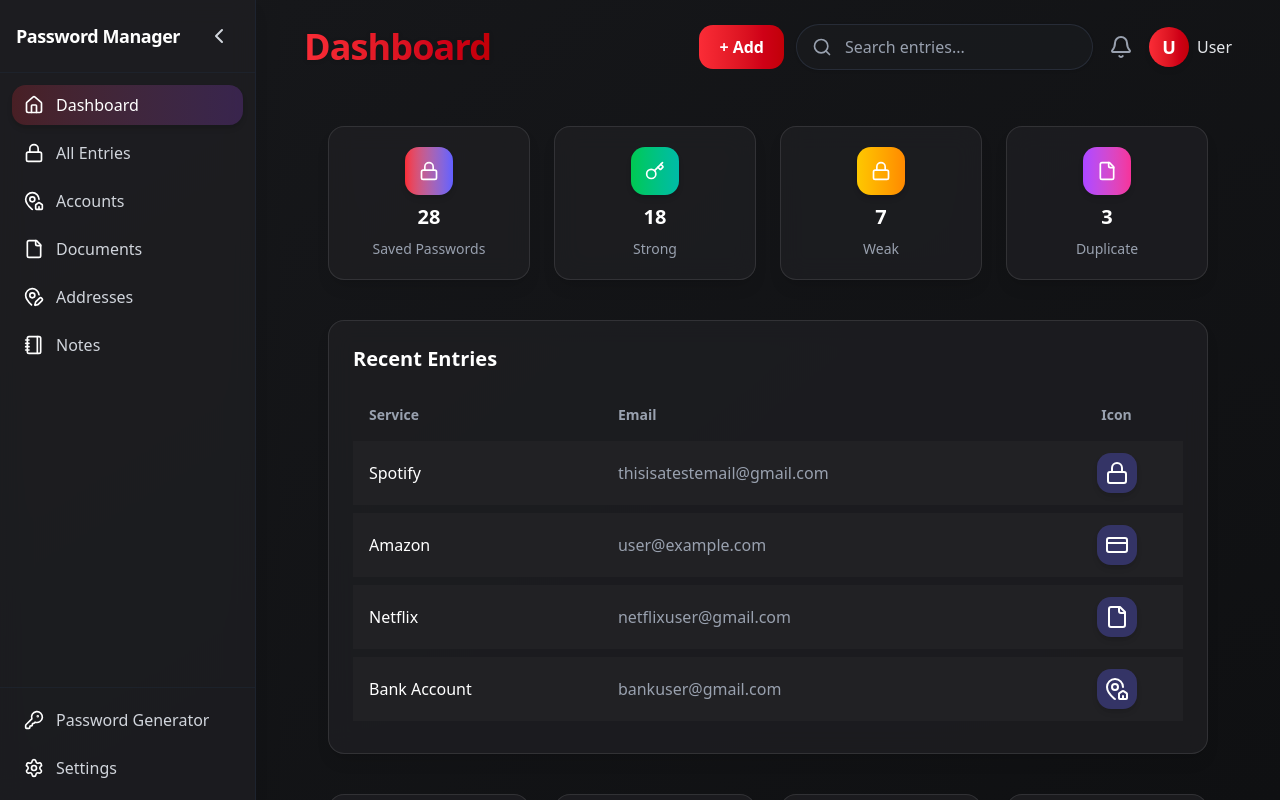
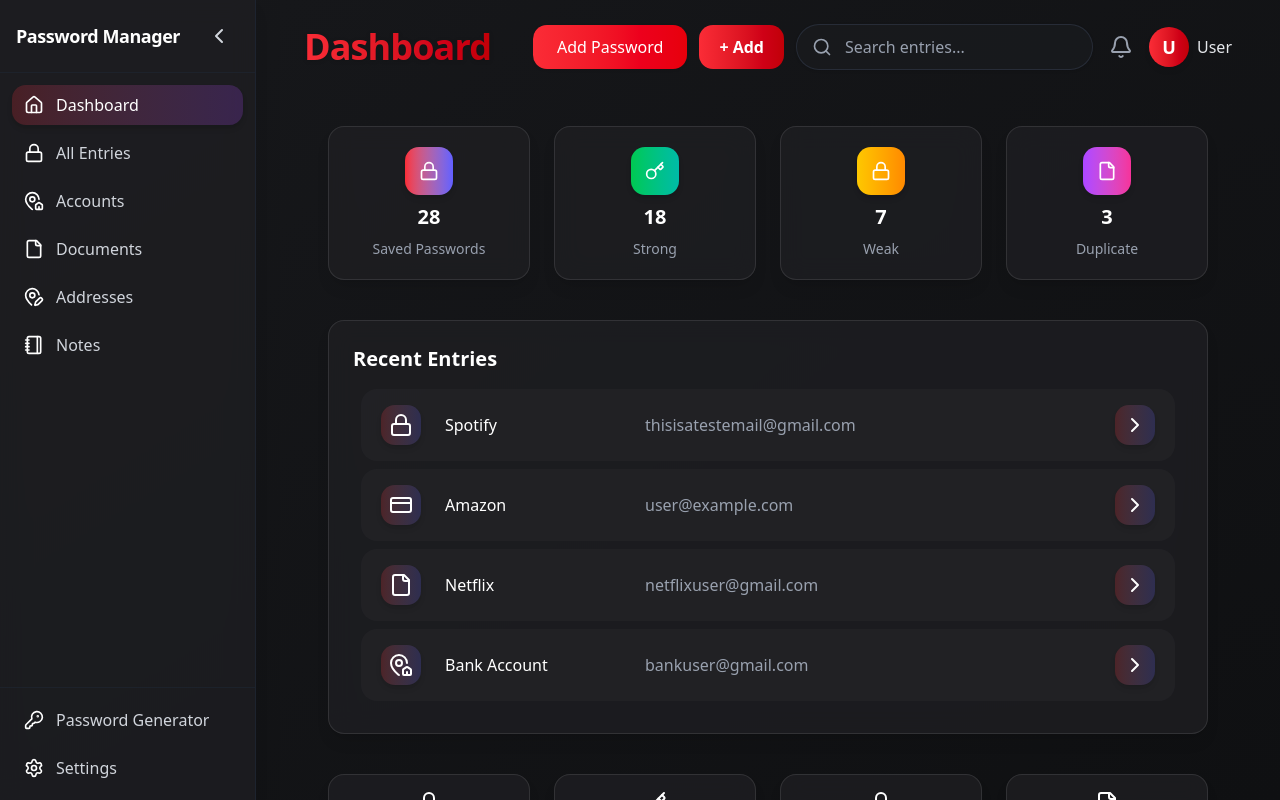
Before and after one commit to untitledsolomon/passwordmanager, a React (Vite) app: page / in a window 1280 px wide. Built offline with nearby package versions, Linux system fonts and the light colour scheme.

Commit message:
Update All Entries page layout and Recent entries layout

```diff
--- a/src/components/AppSidebar.tsx
+++ b/src/components/AppSidebar.tsx
@@ -57,7 +57,7 @@ export default function Sidebar() {
         <div className="p-4 font-bold flex justify-between items-center border-b border-gray-800/50 text-white">
           {open && <span className="text-lg tracking-tight">Password Manager</span>}
           <button
-            className="text-gray-300 p-2 rounded-lg hover:bg-gray-700/40 transition"
+            className="text-gray-300 p-2 rounded-lg hover:bg-gray-700/40 transition cursor-pointer"
             onClick={() => setOpen(!open)}
           >
             {open ? <ChevronLeft /> : <ChevronRight />}
@@ -124,7 +124,7 @@ export default function Sidebar() {
       {!open && hoveredItem &&
         createPortal(
           <div
-            className="bg-[#1E1F22]/80 backdrop-blur-md text-white text-sm rounded-xl px-3 py-1 shadow-lg z-50 pointer-events-none transition-opacity opacity-100 border border-white/10"
+            className="bg-[#2C2D34] backdrop-blur-md text-white text-sm rounded-lg px-3 py-1 shadow-lg z-50 pointer-events-none transition-opacity opacity-100 border border-white/10"
             style={{
               position: "fixed",
               top: hoveredItem.top,
--- a/src/components/PageLayout.tsx
+++ b/src/components/PageLayout.tsx
@@ -1,5 +1,6 @@
 // src/components/PageLayout.tsx
 import { Bell, Search } from "lucide-react";
+import { usePassowrds } from "./PasswordManager";
 
 interface PageLayoutProps {
   title: string;
@@ -7,6 +8,17 @@ interface PageLayoutProps {
 }
 
 export function PageLayout({ title, children }: PageLayoutProps) {
+  const {addPassword} = usePassowrds();
+
+  const newEntry = {
+      id: Date.now(),
+      name: "example.com",
+      email: "examplepassword@gmail.com",
+      password: "thisIsAnExamplePassword",
+      notes: "this is an example note for an example password",
+      icon: "lock"
+  };
+
   return (
     <div className="flex flex-col h-full space-y-8 bg-gradient-to-br from-[#16171A] to-[#0F1012] text-white overflow-auto no-scrollbar">
 
@@ -17,6 +29,12 @@ export function PageLayout({ title, children }: PageLayoutProps) {
         </h1>
 
         <div className="flex gap-3 items-center w-full md:w-auto">
+          <button
+            onClick={() => addPassword(newEntry)}
+            className="px-6 py-2.5 bg-gradient-to-r from-red-500 to-red-600 text-white rounded-xl font-medium shadow-sm hover:from-red-600 hover:to-red-700 transition cursor-pointer"
+          >
+            Add Password
+          </button>
           <button className="bg-gradient-to-r from-red-500 to-red-700 px-5 py-2.5 rounded-xl
                              hover:shadow-lg hover:shadow-red-600/30 transition
                              font-semibold text-white text-sm md:text-base transform hover:scale-105">
--- a/src/pages/AllEntries.tsx
+++ b/src/pages/AllEntries.tsx
@@ -1,16 +1,16 @@
 import { PageLayout } from "../components/PageLayout";
-import { Lock, Eye, EyeOff, Clipboard, SquareArrowOutUpRight, type LucideProps } from "lucide-react";
+import { Lock, Eye, EyeOff, Clipboard, SquareArrowOutUpRight, ChevronRight } from "lucide-react";
 import Pagination from "../components/Pagination";
 import { usePagination } from "../ts/usePagination";
 import Popup from "../components/Popup";
-import { useEffect, useState } from "react";
+import { useState } from "react";
 import { useToast } from "../components/ToastProvider";
 import { usePassowrds } from "../components/PasswordManager";
 
 export default function AllEntries() {
-  const {passwords, deletePassword, addPassword} = usePassowrds();
+  const {passwords, deletePassword} = usePassowrds();
 
-  const { currentItems, currentPage, totalPages, goToPage } = usePagination(passwords, 7);
+  const { currentItems, currentPage, totalPages, goToPage } = usePagination(passwords, 8);
   const [isOpen, setIsOpen] = useState(false);
   const [selectedEntry, setSelectedEntry] = useState<any>(null);
   const [showPassword, setShowPassword] = useState(false);
@@ -32,56 +32,35 @@ export default function AllEntries() {
     setIsOpen(false)
   }
 
-  const newEntry = {
-      id: Date.now(),
-      name: "example.com",
-      email: "Example password",
-      password: "thisIsAnExamplePassword",
-      notes: "this is an example note for an example password",
-      icon: "Lock"
-  };
-
   const iconMap: Record<string, React.ReactNode> = {
-    Lock: < Lock />
+    lock: < Lock />
   }
 
   return (
     <PageLayout title="All Entries">
       {/* Entries Table */}
       <div className="bg-[#1E1F22]/80 backdrop-blur-md rounded-2xl shadow-md p-6 border border-white/10 mb-6">
-        <button
-          onClick={() => addPassword(newEntry)}
-          className="px-6 py-2.5 bg-gradient-to-r from-red-500 to-red-600 text-white rounded-xl font-medium shadow-sm hover:from-red-600 hover:to-red-700 transition cursor-pointer"
-        >
-          Add Password
-        </button>
-
-        <table className="w-full border-separate border-spacing-y-3 text-left">
-          <thead>
-            <tr className="text-gray-400 uppercase text-xs tracking-wider">
-              <th className="px-6 py-2">Service</th>
-              <th className="px-6 py-2">Email</th>
-              <th className="px-6 py-2 text-center">Icon</th>
-            </tr>
-          </thead>
-          <tbody>
-            {currentItems.map((entry, idx) => (
-              <tr
-                key={idx}
-                className="bg-[#232427]/80 hover:bg-[#2A2B2F]/80 transition cursor-pointer rounded-2xl"
-                onClick={() => handleRowClick(entry)}
-              >
-                <td className="px-6 py-4 font-medium text-white">{entry.name}</td>
-                <td className="px-6 py-4 text-gray-400 truncate max-w-xs">{entry.email}</td>
-                <td className="px-6 py-4 flex justify-center">
+        <ul className="w-full gap-7 border-separate border-spacing-y-3 text-left">
+          {currentItems.map((entry) => (
+            <div
+              className="flex items-center bg-[#232427]/80 hover:bg-[#2A2B2F]/80 transition cursor-pointer rounded-2xl p-2 m-2 gap-5 justify-between"
+              onClick={() => handleRowClick(entry)}
+            >
+              <div className="flex items-centetr pl-3 ">
+                <div className="flex items-center">
                   <div className="w-10 h-10 rounded-xl bg-gradient-to-r from-red-500/20 to-indigo-500/20 flex items-center justify-center text-white shadow-md">
-                    {iconMap[entry.icon]}
+                      {iconMap[entry.icon]}
                   </div>
-                </td>
-              </tr>
-            ))}
-          </tbody>
-        </table>
+                  <div className="px-6 py-4 font-medium text-white w-50">{entry.name}</div>
+                </div>
+                <div className="px-6 py-4 text-gray-400 truncate max-w-xs">{entry.email}</div>
+              </div>
+              <div className="justify-center mr-3 w-10 h-10 rounded-xl bg-gradient-to-r from-red-500/20 to-indigo-500/20 flex items-center text-white shadow-md hover:bg-red-900/60">
+                < ChevronRight />
+              </div>
+            </div>
+          ))}
+        </ul>
       </div>
 
       {/* Pagination */}
--- a/src/pages/Dashboard.tsx
+++ b/src/pages/Dashboard.tsx
@@ -1,5 +1,9 @@
-import { Lock, CreditCard, File, MapPinHouseIcon, Key } from "lucide-react";
+import { Lock, CreditCard, File, MapPinHouseIcon, Key, ChevronRight, Eye, EyeOff, SquareArrowOutUpRight, Clipboard } from "lucide-react";
 import { PageLayout } from "../components/PageLayout";
+import { useState } from "react";
+import Popup from "../components/Popup";
+import { useToast } from "../components/ToastProvider";
+import { usePassowrds } from "../components/PasswordManager";
 
 export default function DashboardLayout() {
   const metrics = [
@@ -23,6 +27,30 @@ export default function DashboardLayout() {
     { name: "Duplicate Finder", icon: <File /> },
   ];
 
+
+  const [isOpen, setIsOpen] = useState(false);
+  const [selectedEntry, setSelectedEntry] = useState<any>(null);
+  const {deletePassword} = usePassowrds();
+
+  const [showPassword, setShowPassword] = useState(false);
+  const { showToast } = useToast();
+
+  const handleRowClick = (entry: any) => {
+    setSelectedEntry(entry);
+    setIsOpen(true);
+  };
+
+  const handleCopy = (e: React.MouseEvent<HTMLButtonElement>, text: string) => {
+    navigator.clipboard.writeText(text);
+    showToast("Copied", e.currentTarget);
+  };
+
+  const handleDelete = (e: React.MouseEvent<HTMLButtonElement>, passwordId: number) => {
+    deletePassword(passwordId)
+    showToast("Deleted", e.currentTarget)
+    setIsOpen(false)
+  }
+
   return (
     <PageLayout title="Dashboard">
       <main className="flex-1 p-6 space-y-10">
@@ -34,7 +62,7 @@ export default function DashboardLayout() {
               key={idx}
               className="p-5 rounded-2xl shadow-lg bg-[#1E1F22]/80 backdrop-blur-md border border-white/10
                          flex flex-col items-center justify-center gap-2 cursor-pointer
-                         hover:shadow-2xl hover:scale-[1.03] transition"
+                         hover:shadow-2xl hover:scale-[1.03] transition hover:border-indigo-400/30"
             >
               <div className={`w-12 h-12 rounded-xl bg-gradient-to-r ${m.accent} flex items-center justify-center text-white shadow-md`}>
                 {m.icon}
@@ -48,31 +76,27 @@ export default function DashboardLayout() {
         {/* Recent Entries */}
         <div className="bg-[#1E1F22]/80 backdrop-blur-md rounded-2xl shadow-lg p-6 border border-white/10">
           <h2 className="text-white font-semibold text-xl mb-4">Recent Entries</h2>
-          <table className="w-full text-left border-separate border-spacing-y-2">
-            <thead>
-              <tr className="text-gray-400 text-sm">
-                <th className="px-4 py-2">Service</th>
-                <th className="px-4 py-2">Email</th>
-                <th className="px-4 py-2 text-center">Icon</th>
-              </tr>
-            </thead>
-            <tbody>
-              {recentEntries.map((entry, idx) => (
-                <tr
-                  key={idx}
-                  className="bg-[#232427]/80 rounded-xl hover:bg-[#2A2B2F]/80 transition cursor-pointer"
-                >
-                  <td className="px-4 py-3 font-medium text-white">{entry.name}</td>
-                  <td className="px-4 py-3 text-gray-400 truncate">{entry.email}</td>
-                  <td className="px-4 py-3 flex justify-center">
-                    <div className="w-10 h-10 rounded-xl bg-indigo-500/30 flex items-center justify-center text-white shadow-md">
-                      {entry.icon}
+          <ul className="w-full gap-7 border-separate border-spacing-y-3 text-left">
+            {recentEntries.map((entry) => (
+              <div
+                className="flex items-center bg-[#232427]/80 hover:bg-[#2A2B2F]/80 transition cursor-pointer rounded-2xl p-2 m-2 gap-5 justify-between"
+                onClick={() => handleRowClick(entry)}
+              >
+                <div className="flex items-centetr pl-3">
+                  <div className="flex items-center">
+                    <div className="w-10 h-10 rounded-xl bg-gradient-to-r from-red-500/20 to-indigo-500/20 flex items-center justify-center text-white shadow-md">
+                        {entry.icon}
                     </div>
-                  </td>
-                </tr>
-              ))}
-            </tbody>
-          </table>
+                    <div className="px-6 py-4 font-medium text-white w-50">{entry.name}</div>
+                  </div>
+                  <div className="px-6 py-4 text-gray-400 truncate max-w-xs">{entry.email}</div>
+                </div>
+                <div className="justify-center mr-3 w-10 h-10 rounded-xl bg-gradient-to-r from-red-500/20 to-indigo-500/20 flex items-center text-white shadow-md hover:bg-red-900/60">
+                  < ChevronRight />
+                </div>
+              </div>
+            ))}
+          </ul>
         </div>
 
         {/* Quick Actions */}
@@ -89,6 +113,83 @@ export default function DashboardLayout() {
           ))}
         </div>
 
+        {/* Entry Popup */}
+        <Popup isOpen={isOpen} onClose={() => setIsOpen(false)}>
+          {selectedEntry && (
+            <div className="w-11/12 max-w-[850px] h-[60vh] mx-auto p-2 flex flex-col justify-between space-y-6">
+
+              {/* Header */}
+              <div className="flex justify-between items-center border-b border-gray-800 pb-4">
+                <div className="flex gap-4 items-center">
+                  <div className="w-16 h-16 rounded-xl bg-gradient-to-r from-red-500/20 to-indigo-500/20 flex items-center justify-center text-white shadow-md">
+                    {selectedEntry.icon}
+                  </div>
+                  <h2 className="text-2xl font-bold text-white truncate">{selectedEntry.name}</h2>
+                </div>
+                <SquareArrowOutUpRight className="w-10 h-10 p-2 rounded-lg cursor-pointer text-gray-400 transition hover:bg-[#1E1F22]" />
+              </div>
+
+              {/* Email */}
+              <div className="flex justify-between items-start bg-[#1E1F22]/70 border border-white/10 p-4 rounded-2xl">
+                <div>
+                  <h3 className="text-xs font-medium text-gray-400 uppercase tracking-wider">Email</h3>
+                  <p className="text-white font-medium">{selectedEntry.email}</p>
+                </div>
+                <button
+                  className="p-2 rounded-lg hover:bg-[#2A2C2F] transition cursor-pointer"
+                  onClick={(e) => handleCopy(e, selectedEntry.email)}
+                >
+                  <Clipboard className="w-5 h-5 text-gray-400" />
+                </button>
+              </div>
+
+              {/* Password */}
+              <div className="flex justify-between items-start bg-[#1E1F22]/70 border border-white/10 p-4 rounded-2xl">
+                <div>
+                  <h3 className="text-xs font-medium text-gray-400 uppercase tracking-wider">Password</h3>
+                  <p className="text-white font-medium">{showPassword ? selectedEntry.password : "••••••••••••••••"}</p>
+                </div>
+                <div className="flex gap-2">
+                  <button
+                    className="p-2 rounded-lg hover:bg-[#2A2C2F] transition cursor-pointer"
+                    onClick={() => setShowPassword(!showPassword)}
+                  >
+                    {showPassword ? <EyeOff className="w-5 h-5 text-gray-400" /> : <Eye className="w-5 h-5 text-gray-400" />}
+                  </button>
+                  <button
+                    className="p-2 rounded-lg hover:bg-[#2A2C2F] transition cursor-pointer"
+                    onClick={(e) => handleCopy(e, selectedEntry.password)}
+                  >
+                    <Clipboard className="w-5 h-5 text-gray-400" />
+                  </button>
+                </div>
+              </div>
+
+              {/* Notes */}
+              <div className="bg-[#1E1F22]/70 border border-white/10 p-4 rounded-2xl">
+                <h3 className="text-xs font-medium text-gray-400 uppercase tracking-wider">Notes</h3>
+                <p className="text-white font-medium">{selectedEntry.notes}</p>
+              </div>
+
+              {/* Action Buttons */}
+              <div className="flex justify-end gap-2">
+                <button
+                  onClick={(e) => handleDelete(e, selectedEntry.id)}
+                  className="px-6 py-2.5 bg-gradient-to-r from-red-500 to-red-600 text-white rounded-xl font-medium shadow-sm hover:from-red-600/20 hover:to-red-700/20 transition cursor-pointer"
+                >
+                  Delete
+                </button>
+                <button
+                  onClick={() => setIsOpen(false)}
+                  className="px-6 py-2.5 bg-gradient-to-r from-red-500 to-red-600 text-white rounded-xl font-medium shadow-sm hover:from-red-600/20 hover:to-red-700/20 transition cursor-pointer"
+                >
+                  Close
+                </button>
+              </div>
+            </div>
+          )}
+        </Popup>
+
       </main>
     </PageLayout>
   );
```
